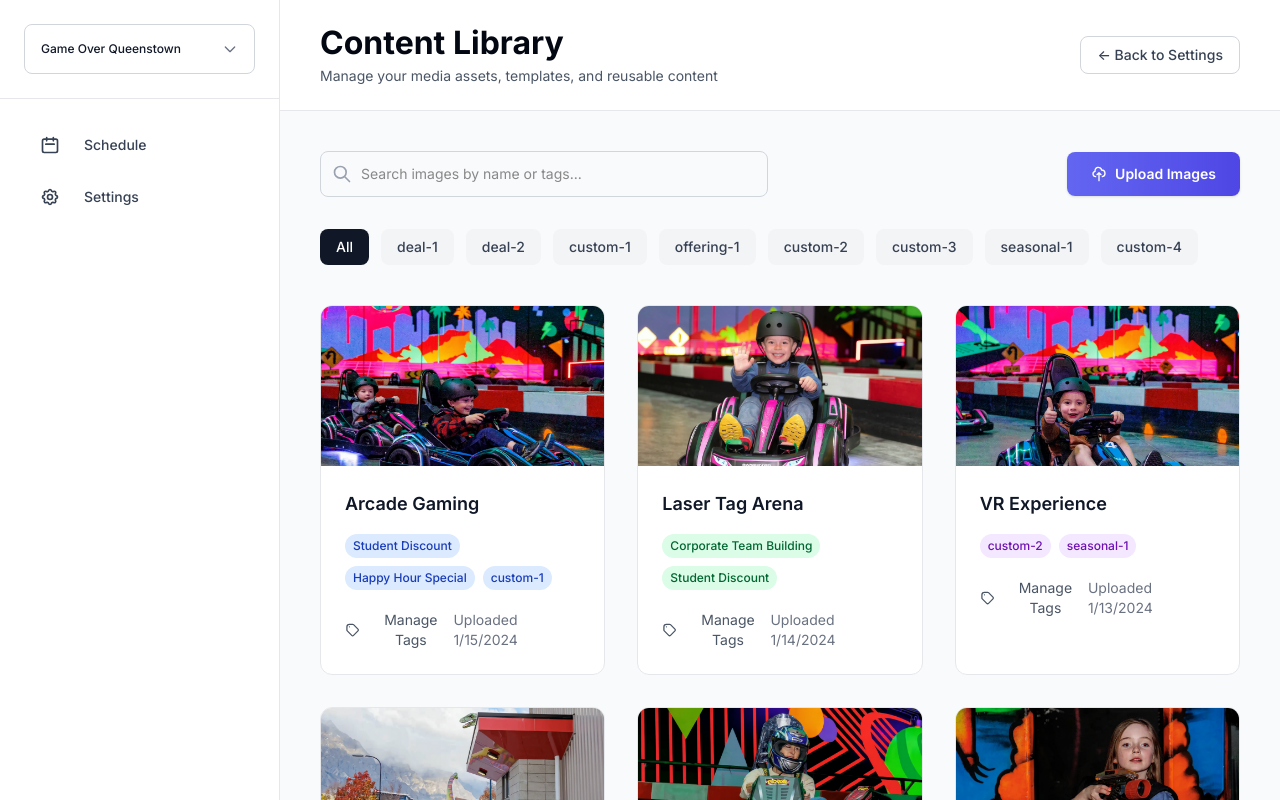
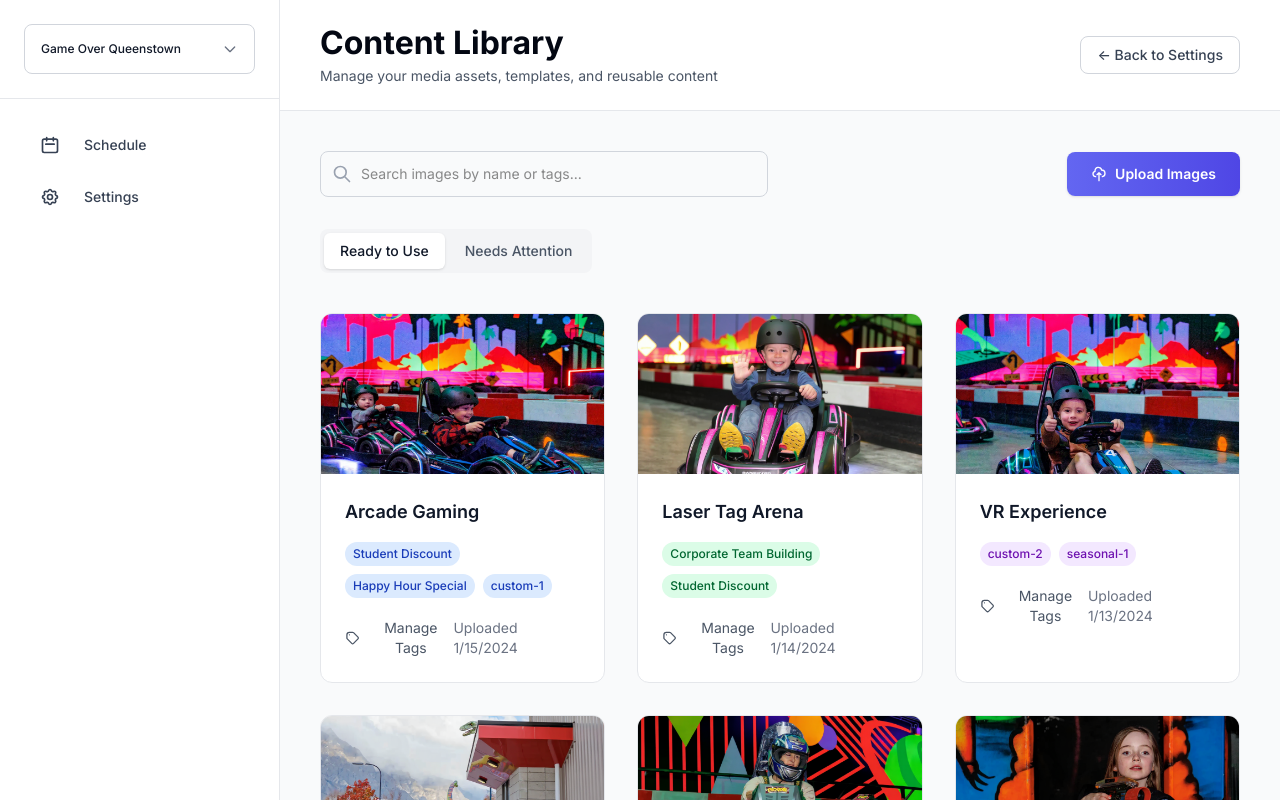
Before and after one commit to andrewferdinando/ferdyv2, a Next.js app: page /content-library in a window 1280 px wide. Built offline with nearby package versions, Linux system fonts and the light colour scheme.

Commit message:
Remove explanation line from Automated Monthly Posts and update Content Library with tabs

```diff
--- a/src/app/automated-monthly-posts/page.tsx
+++ b/src/app/automated-monthly-posts/page.tsx
@@ -57,7 +57,6 @@ export default function AutomatedMonthlyPostsPage() {
                 <h2 className="text-xl font-semibold text-gray-900 mb-2">Draft Creation Schedule</h2>
                 <p className="text-gray-600 text-sm leading-relaxed">
                   Choose how many days before each month you want your draft posts created for review and approval.
-                  This avoids confusion with months that have different numbers of days (28, 30, or 31).
                 </p>
               </div>
 
--- a/src/app/content-library/page.tsx
+++ b/src/app/content-library/page.tsx
@@ -25,19 +25,12 @@ const TagIcon = ({ className = "w-4 h-4" }: { className?: string }) => (
 
 export default function ContentLibraryPage() {
   const router = useRouter();
-  const [activeFilter, setActiveFilter] = useState('all');
+  const [activeTab, setActiveTab] = useState('ready-to-use');
   const [searchQuery, setSearchQuery] = useState('');
 
-  const filters = [
-    { id: 'all', label: 'All' },
-    { id: 'deal-1', label: 'deal-1' },
-    { id: 'deal-2', label: 'deal-2' },
-    { id: 'custom-1', label: 'custom-1' },
-    { id: 'offering-1', label: 'offering-1' },
-    { id: 'custom-2', label: 'custom-2' },
-    { id: 'custom-3', label: 'custom-3' },
-    { id: 'seasonal-1', label: 'seasonal-1' },
-    { id: 'custom-4', label: 'custom-4' },
+  const tabs = [
+    { id: 'ready-to-use', label: 'Ready to Use' },
+    { id: 'needs-attention', label: 'Needs Attention' },
   ];
 
   const contentItems = [
@@ -148,19 +141,19 @@ export default function ContentLibraryPage() {
             </button>
           </div>
 
-          {/* Tag Filters */}
-          <div className="flex flex-wrap gap-3 mb-10">
-            {filters.map((filter) => (
+          {/* Tabs */}
+          <div className="flex space-x-1 mb-10 bg-gray-100 p-1 rounded-lg w-fit">
+            {tabs.map((tab) => (
               <button
-                key={filter.id}
-                onClick={() => setActiveFilter(filter.id)}
-                className={`px-4 py-2 text-sm font-medium rounded-lg transition-all duration-200 ${
-                  activeFilter === filter.id
-                    ? 'bg-gray-900 text-white'
-                    : 'bg-gray-100 text-gray-700 hover:bg-gray-200'
+                key={tab.id}
+                onClick={() => setActiveTab(tab.id)}
+                className={`px-4 py-2 text-sm font-medium rounded-md transition-all duration-200 ${
+                  activeTab === tab.id
+                    ? 'bg-white text-gray-900 shadow-sm'
+                    : 'text-gray-600 hover:text-gray-900'
                 }`}
               >
-                {filter.label}
+                {tab.label}
               </button>
             ))}
           </div>
```
